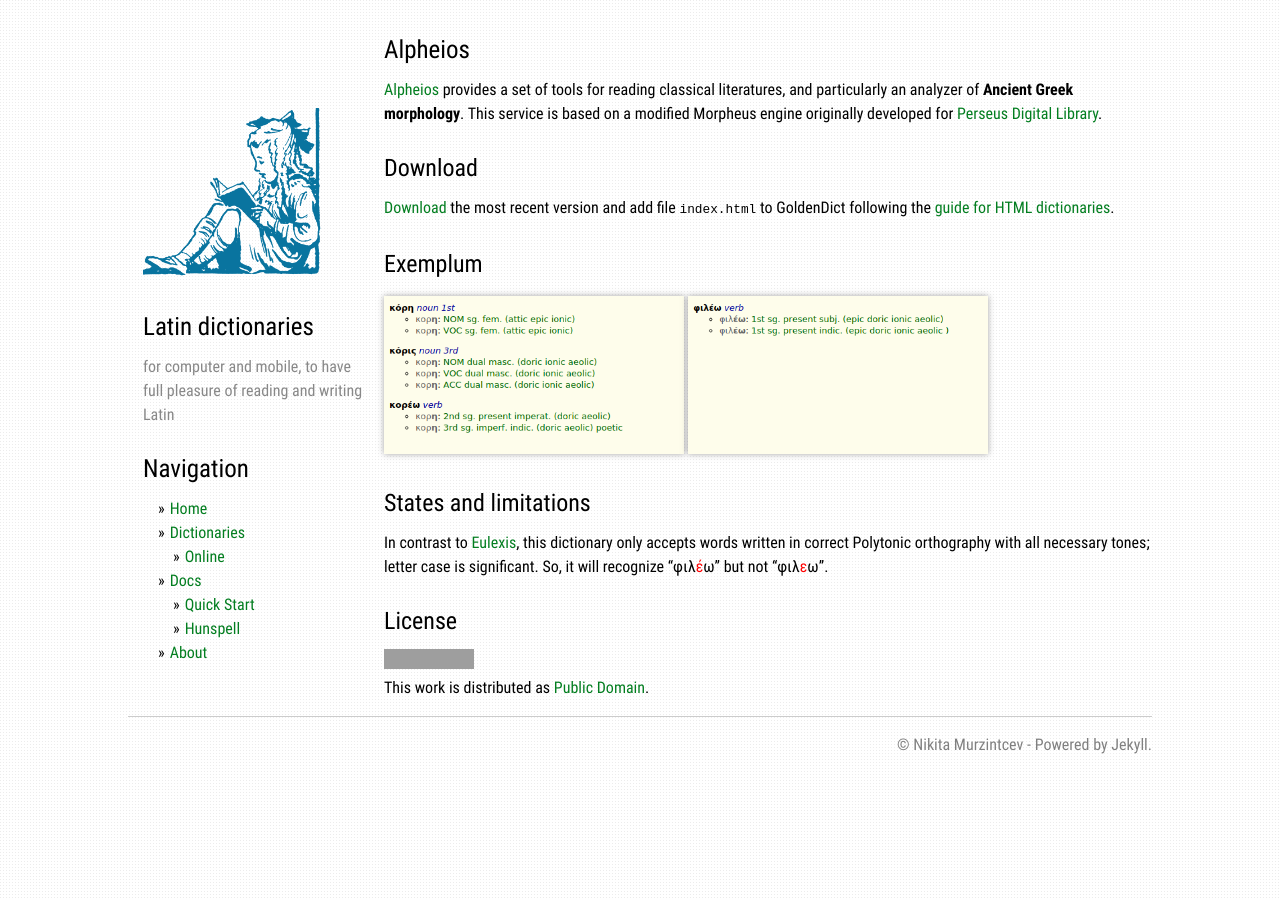
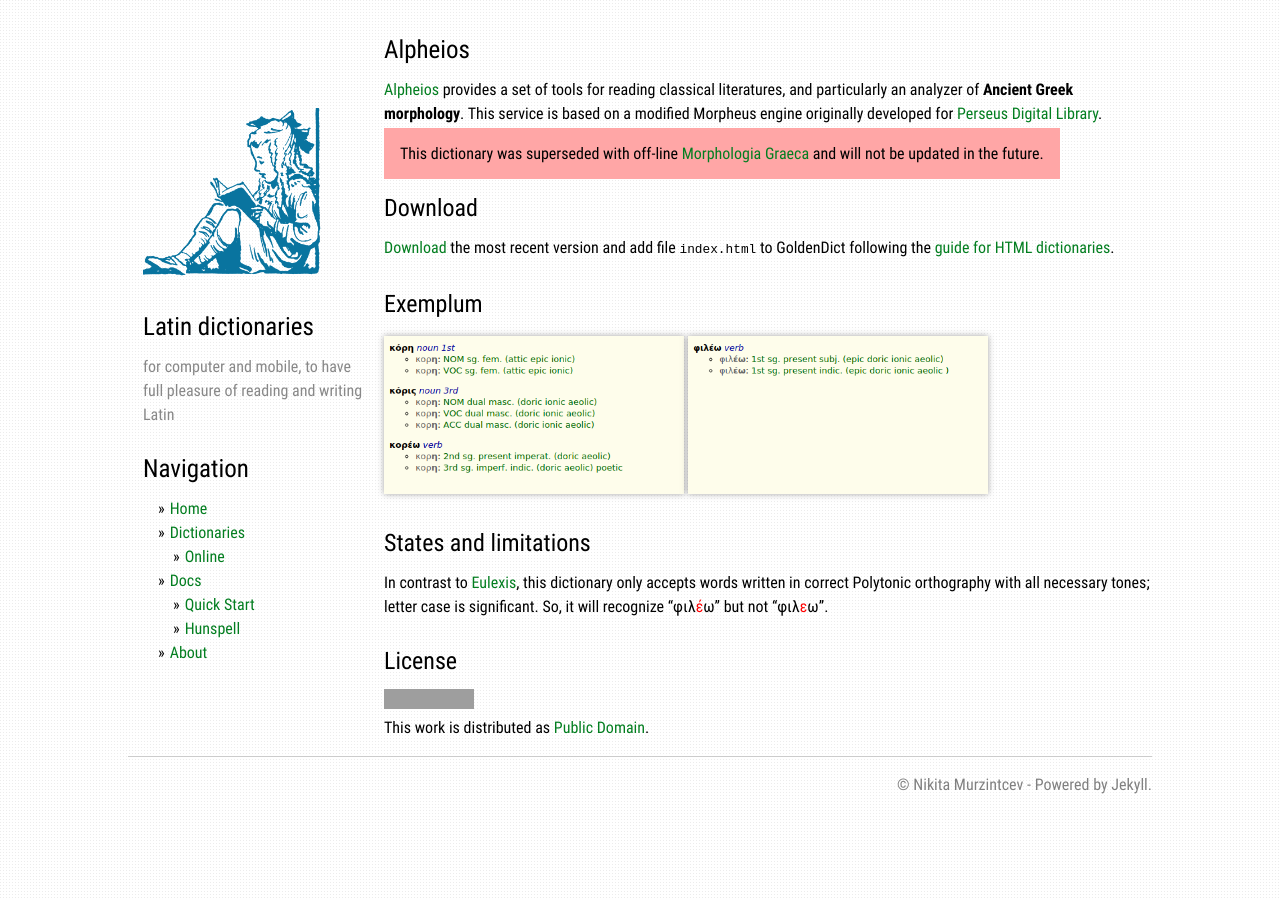
Before and after one commit to latin-dict/latin-dict.github.io, a Jekyll site: the page built from _online/Alpheios.md, in a window 1280 px wide. Built offline with Jekyll 4.4.1, drawn with Linux system fonts in a browser that asks for light colours; grey boxes are pictures that could not be loaded.

Commit message:
small change

```diff
--- a/_online/Alpheios.md
+++ b/_online/Alpheios.md
@@ -8,6 +8,10 @@
 # {{ page.title }}
 
 [{{ page.title }}]({{ page.website }}) provides a set of tools for reading classical literatures, and particularly an analyzer of **Ancient Greek morphology**. This service is based on a modified Morpheus engine originally developed for [Perseus Digital Library](http://www.perseus.tufts.edu/).
+
+<span style="background-color: #ffa6a6; padding: 1em;">
+This dictionary was superseded with off-line [Morphologia Graeca][5] and will not be updated in the future.
+</span>
 
 
 ## Download
```
Also changed, not shown: other parts of _online/Alpheios.md (+1 -0 lines), _dictionaries/Gesner1749.md (+1 -0 lines), _dictionaries/morphology-grc.md (+1 -1 lines), _online/Eulexis.md (+1 -1 lines), _posts/2021-04-17-Smith.md (added, +17 -0 lines).
